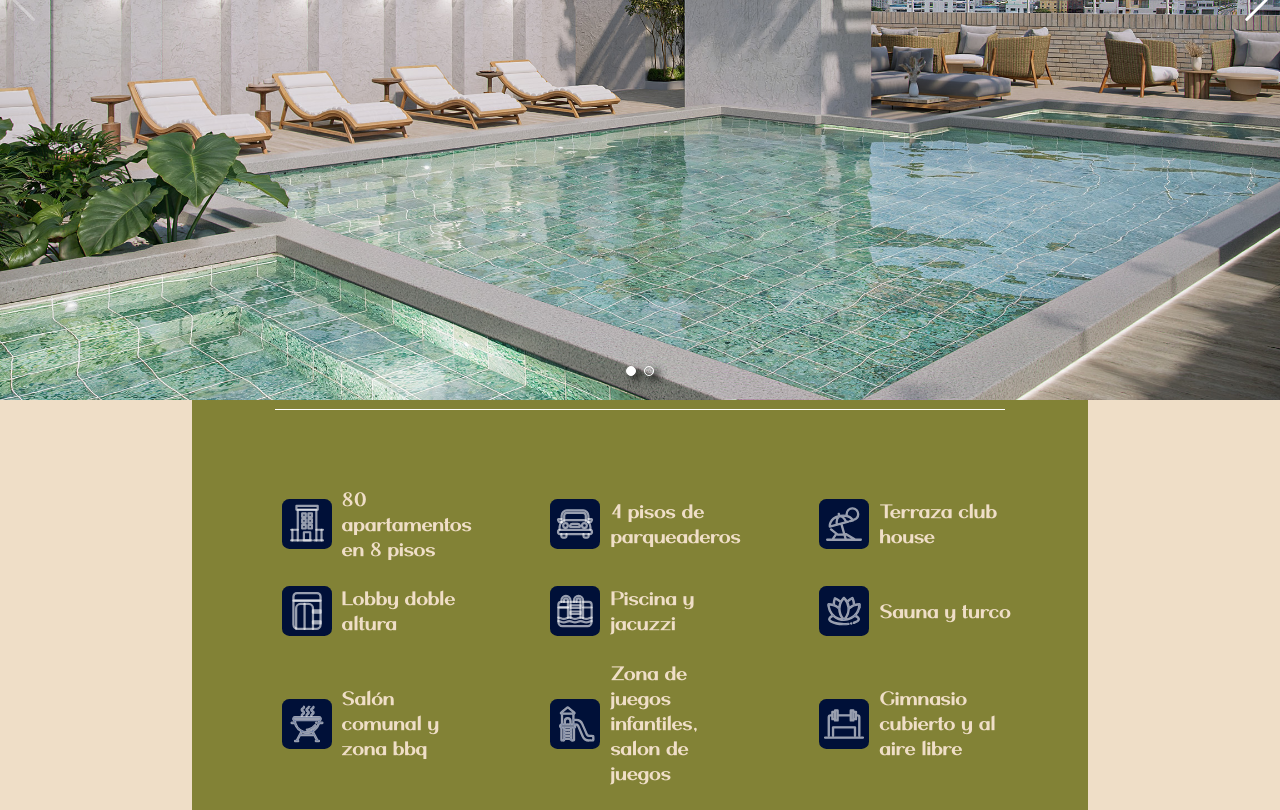
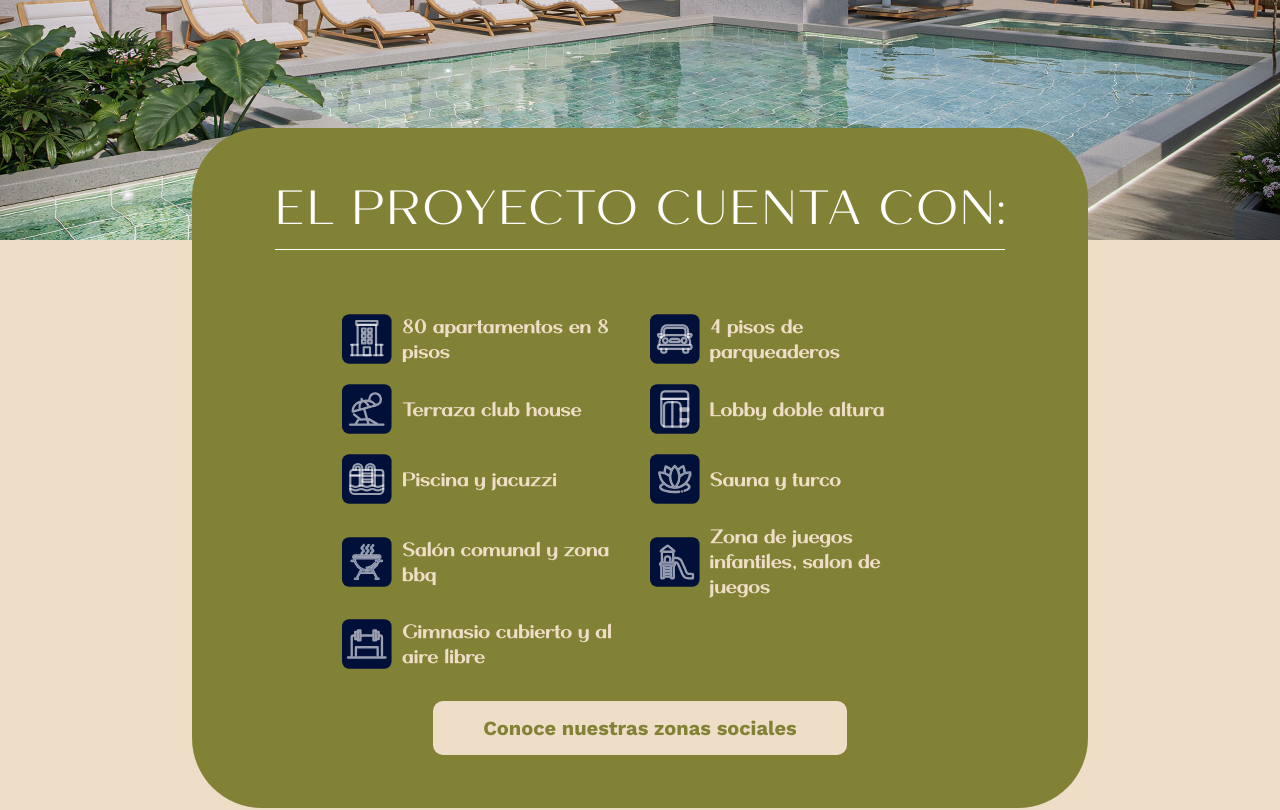
Before and after one commit to jpsegurac/ventum, a Next.js app: page / in a window 1280 px wide. Shown: the part 1500-2310 px from the top of the page. Built offline with nearby package versions, Linux system fonts and the light colour scheme.

Commit message:
[F] adjust styles home extra info and home Social : support

```diff
--- a/app/page.js
+++ b/app/page.js
@@ -23,7 +23,6 @@ const Home = () => {
         <LifeStyle scrollRef={sectionRef}/>
         <HomeApartments />
         <HomeExtraInfo />
-        <HomeMap />
         <HomeAirView />
       </>
   );
--- a/app/styles/HomeApartments.module.scss
+++ b/app/styles/HomeApartments.module.scss
@@ -1,9 +1,9 @@
 .container{
-    height: 100vh;
+    height: 80vh;
 }
 
 .mySwiperHomeApartaments {
-    height: 100vh;
+    height: 80vh;
     min-height: 80vh;
     max-height: 800px;
     position: relative;
--- a/app/styles/HomeExtraInfo.module.scss
+++ b/app/styles/HomeExtraInfo.module.scss
@@ -1,7 +1,6 @@
 
 .homeExtraInfo {
     width: 100%;
-    height: 90rem;
     background-color: var(--sand-color);
     display: flex;
     flex-direction: column;
--- a/app/styles/HomeMap.module.scss
+++ b/app/styles/HomeMap.module.scss
@@ -1,3 +1,4 @@
+@use '@/styles/Variables.module.scss' as *;
 .homeMap {
     display: flex;
     flex-direction: column;
@@ -5,9 +6,11 @@
     align-items: center;
     width: 100%;
     padding: 2rem 0;
+    background-color: $sand-color;
     &_container{
+        width: 100%;
         max-width: 1200px;
-        margin: 0 20px;
+        margin: 0 50px;
     }
     &_map{
         box-shadow: 5px 4px 8px #0202024f;
--- a/app/styles/HomeSocial.module.scss
+++ b/app/styles/HomeSocial.module.scss
@@ -1,19 +1,23 @@
+@use '@/styles/Variables.module.scss' as *;
+
 .homeSocial {
     width: 70%;
-    height: 50%;
+    max-width: 1200px;
     background-color: var(--nature-color);
     border-radius: 70px;
     display: flex;
     flex-direction: column;
     align-items: center;
     margin-top: -7rem;
+    z-index: 2;
 
     &_grid{
+        width: 70%;
         display: grid;
-        height: 50%;
-        grid-template-columns: repeat(3, 1fr);
+        grid-template-columns: repeat(auto-fit, minmax(200px, 1fr));
+        gap: 20px;
         align-items: center;
-        padding-left: 10%;
+        padding: 0 1rem;
         margin-top: 4rem;
     }
 
@@ -26,6 +30,15 @@
         border-bottom: 1px solid white;
         padding-bottom: 0.7rem;
         text-align: center;
+    }
+    @include md{
+        width: 90%;
+    }
+    @include sm{
+        margin-top: -2rem;
+        &_title {
+            font-size: 2rem;
+        }
     }
 }
 
@@ -75,10 +88,11 @@
 }
 
 .knowSocialZones {
-    width: 100%;
+    width: 80%;
     height: 75px;
     position: relative;
     margin-top: 2rem;
+    margin-bottom: 2rem;
     text-align: center;
     &_logo{
         width: auto;
--- a/app/styles/SocialArea.module.scss
+++ b/app/styles/SocialArea.module.scss
@@ -12,7 +12,7 @@
     }
 
     &_text{
-        width: 50%;
+        width: 80%;
         color: var(--sand-color);
         margin-left: 10px;
         font-size: 1.2rem;
--- a/components/HomeSocial/index.js
+++ b/components/HomeSocial/index.js
@@ -42,11 +42,8 @@ const HomeSocial = () => {
                 <SocialArea className={styles.games} AreaLogo={GamesIcon} AreaText={social_areas.games}/>
                 <SocialArea className={styles.gym} AreaLogo={GymIcon} AreaText={social_areas.gym}/>
             </div>
-            <div className={styles.knowApartments}>
-
-            </div>
             <div className={styles.knowSocialZones}>
-                <a className={styles.knowSocialZonesCta}>¡Chatea con nosotros!</a>
+                <a className={styles.knowSocialZonesCta} href='/zonassociales'>Conoce nuestras zonas sociales</a>
             </div>
         </section>
     );
--- a/components/ZonasSocialesQuad/ZonasSocialesQuad.module.scss
+++ b/components/ZonasSocialesQuad/ZonasSocialesQuad.module.scss
@@ -23,6 +23,9 @@
             width: 100%;
             height: 100%;
             object-fit: cover;
+            @include md{
+                min-height: 200px;
+            }
         }
         .textContainer {
             width: 50%;
```
